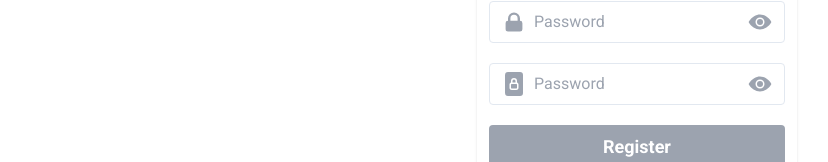
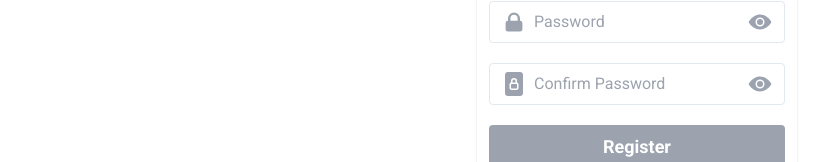
Before and after one commit to rachit-bharadwaj/chatox, a React (Vite) app in the folder client/: page /auth in a window 1280 px wide. Both pictures are taken after a click on the tab "Register". Shown: the part 437-599 px from the top of the page, without its empty margins (3-831 px from the left). Built offline with nearby package versions, Linux system fonts and the light colour scheme.

Commit message:
fix: added confirm password placeholder

```diff
--- a/client/src/components/auth/Register.tsx
+++ b/client/src/components/auth/Register.tsx
@@ -300,7 +300,7 @@ export default function Register() {
           <BsFileLockFill className="text-2xl text-gray-400" />
           <input
             type={showConfirmPassword ? "text" : "password"}
-            placeholder="Password"
+            placeholder="Confirm Password"
             className="flex-1 outline-none"
             onChange={handleInput}
             id="confirmPassword"
```
